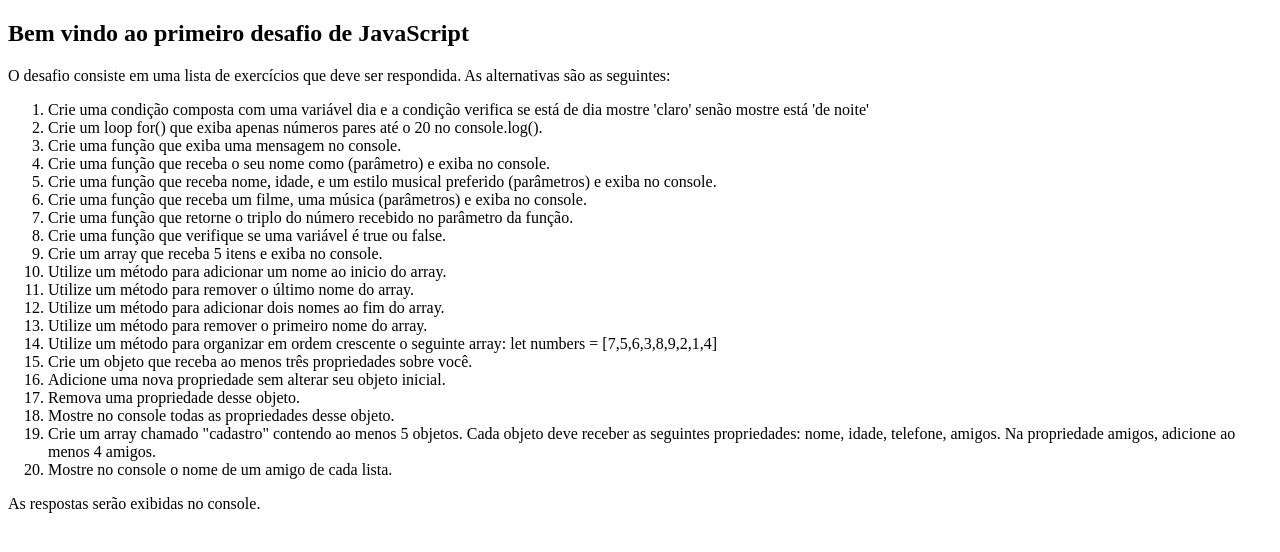
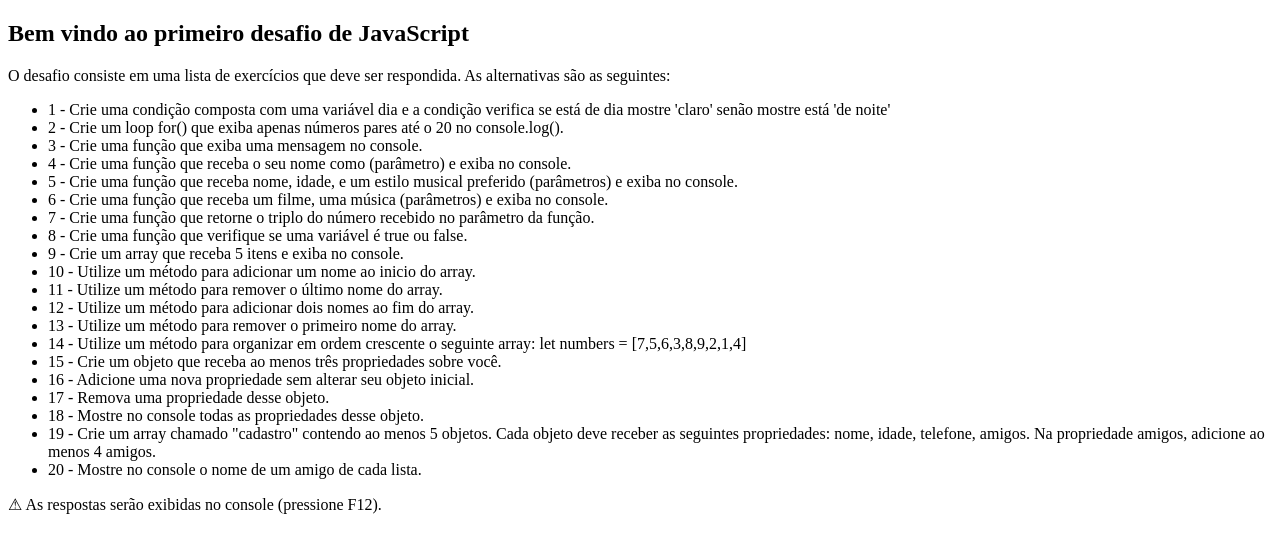
Before and after one commit to AlanFabricioBarbosa/DesafioJs01, a plain HTML site: page index.html in a window 1280 px wide. Drawn offline with Linux system fonts and the light colour scheme.

Commit message:
:sparkles: feat: Pagina principal 1.2

```diff
--- a/index.html
+++ b/index.html
@@ -3,6 +3,11 @@
 <head>
     <meta charset="UTF-8">
     <meta name="viewport" content="width=device-width, initial-scale=1.0">
+
+    <link rel="apple-touch-icon" sizes="180x180" href="./assets/img/favicon_io/apple-touch-icon.png">
+    <link rel="icon" type="image/png" sizes="32x32" href="./assets/img/favicon_io/favicon-32x32.png">
+    <link rel="icon" type="image/png" sizes="16x16" href="./assets/img/favicon_io/favicon-16x16.png">
+    <link rel="manifest" href="./assets/img/favicon_io/site.webmanifest">
 
     <link rel="stylesheet" href="./assets/css/reset.css">
     <link rel="stylesheet" href="./assets/css/style.css">
@@ -11,79 +16,75 @@
 </head>
 <body>
     <main>
-        <section>
+        <section class="text-container">
             <h1>Bem vindo ao primeiro desafio de JavaScript</h1>
             <p>O desafio consiste em uma lista de exercícios que deve ser respondida. As alternativas são as seguintes:</p>
         </section>
-        <section>
-                <ol>
-                    <div>
+        <section class="container-list">
+            <ul>
                 <li>
-                            Crie uma condição composta com uma variável dia e a condição verifica se está de dia mostre 'claro' senão mostre está 'de noite'
+                    1 - Crie uma condição composta com uma variável dia e a condição verifica se está de dia mostre 'claro' senão mostre está 'de noite'
                 </li>
                 <li>
-                            Crie um loop for() que exiba apenas números pares até o 20 no console.log().
+                    2 - Crie um loop for() que exiba apenas números pares até o 20 no console.log().
                 </li>
                 <li>
-                            Crie uma função que exiba uma mensagem no console.
+                    3 - Crie uma função que exiba uma mensagem no console.
                 </li>
                 <li>
-                            Crie uma função que receba o seu nome como (parâmetro) e exiba no console.
+                    4 - Crie uma função que receba o seu nome como (parâmetro) e exiba no console.
                 </li>
                 <li>
-                            Crie uma função que receba nome, idade, e um estilo musical preferido (parâmetros) e exiba no console.
+                    5 - Crie uma função que receba nome, idade, e um estilo musical preferido (parâmetros) e exiba no console.
                 </li>
                 <li>
-                            Crie uma função que receba um filme, uma música (parâmetros) e exiba no console.
+                    6 - Crie uma função que receba um filme, uma música (parâmetros) e exiba no console.
                 </li>
                 <li>
-                            Crie uma função que retorne o triplo do número recebido no parâmetro da função.
+                    7 - Crie uma função que retorne o triplo do número recebido no parâmetro da função.
                 </li>
                 <li>
-                            Crie uma função que  verifique se uma  variável é true ou false.
+                    8 - Crie uma função que  verifique se uma  variável é true ou false.
                 </li>
                 <li>
-                            Crie um array que receba 5 itens e exiba no console.
-                        </li>
-                    </div>
-                    <div>
-                        <li>
-                            Utilize um método para adicionar um nome ao inicio do array.
+                    9 - Crie um array que receba 5 itens e exiba no console.
                 </li>
                 <li>
-                            Utilize um método para remover o último nome do array.
+                    10 - Utilize um método para adicionar um nome ao inicio do array.
                 </li>
                 <li>
-                            Utilize um método para adicionar dois nomes ao fim do array.
+                    11 - Utilize um método para remover o último nome do array.
                 </li>
                 <li>
-                            Utilize um método para remover o primeiro nome do array.
+                    12 - Utilize um método para adicionar dois nomes ao fim do array.
                 </li>
                 <li>
-                            Utilize um método para organizar em ordem crescente o seguinte array: let numbers = [7,5,6,3,8,9,2,1,4]
+                    13 - Utilize um método para remover o primeiro nome do array.
                 </li>
                 <li>
-                            Crie um objeto que receba ao menos três propriedades sobre você.
+                    14 - Utilize um método para organizar em ordem crescente o seguinte array: let numbers = [7,5,6,3,8,9,2,1,4]
                 </li>
                 <li>
-                            Adicione uma nova propriedade sem alterar seu objeto inicial.
+                    15 - Crie um objeto que receba ao menos três propriedades sobre você.
                 </li>
                 <li>
-                            Remova uma propriedade desse objeto.
+                    16 - Adicione uma nova propriedade sem alterar seu objeto inicial.
                 </li>
                 <li>
-                            Mostre no console todas as propriedades desse objeto.
+                    17 - Remova uma propriedade desse objeto.
                 </li>
                 <li>
-                            Crie um array  chamado "cadastro" contendo ao menos 5 objetos. Cada objeto deve receber as seguintes propriedades: nome,  idade,  telefone, amigos. Na propriedade amigos, adicione ao menos 4 amigos.
+                    18 - Mostre no console todas as propriedades desse objeto.
                 </li>
                 <li>
-                            Mostre no console o nome de um amigo de cada lista.
+                    19 - Crie um array  chamado "cadastro" contendo ao menos 5 objetos. Cada objeto deve receber as seguintes propriedades: nome,  idade,  telefone, amigos. Na propriedade amigos, adicione ao menos 4 amigos.
                 </li>
-                    </div>
-                </ol>
+                <li>
+                    20 - Mostre no console o nome de um amigo de cada lista.
+                </li>
+            </ul>
         </section>
-        <p>As respostas serão exibidas no console.</p>
+        <p class="main-paragraph">&#x26a0 As respostas serão exibidas no console (pressione F12).</p>
     </main>
     <script src="./assets/js/index.js"></script>
 </body>
```
Also changed, not shown: assets/img/favicon_io/android-chrome-192x192.png (added), assets/img/favicon_io/android-chrome-512x512.png (added), assets/img/favicon_io/apple-touch-icon.png (added), assets/img/favicon_io/favicon-16x16.png (added), assets/img/favicon_io/favicon-32x32.png (added), assets/img/favicon_io/favicon.ico (added), assets/img/favicon_io/site.webmanifest (added). Lines whose indentation alone changed are shown as unchanged.
